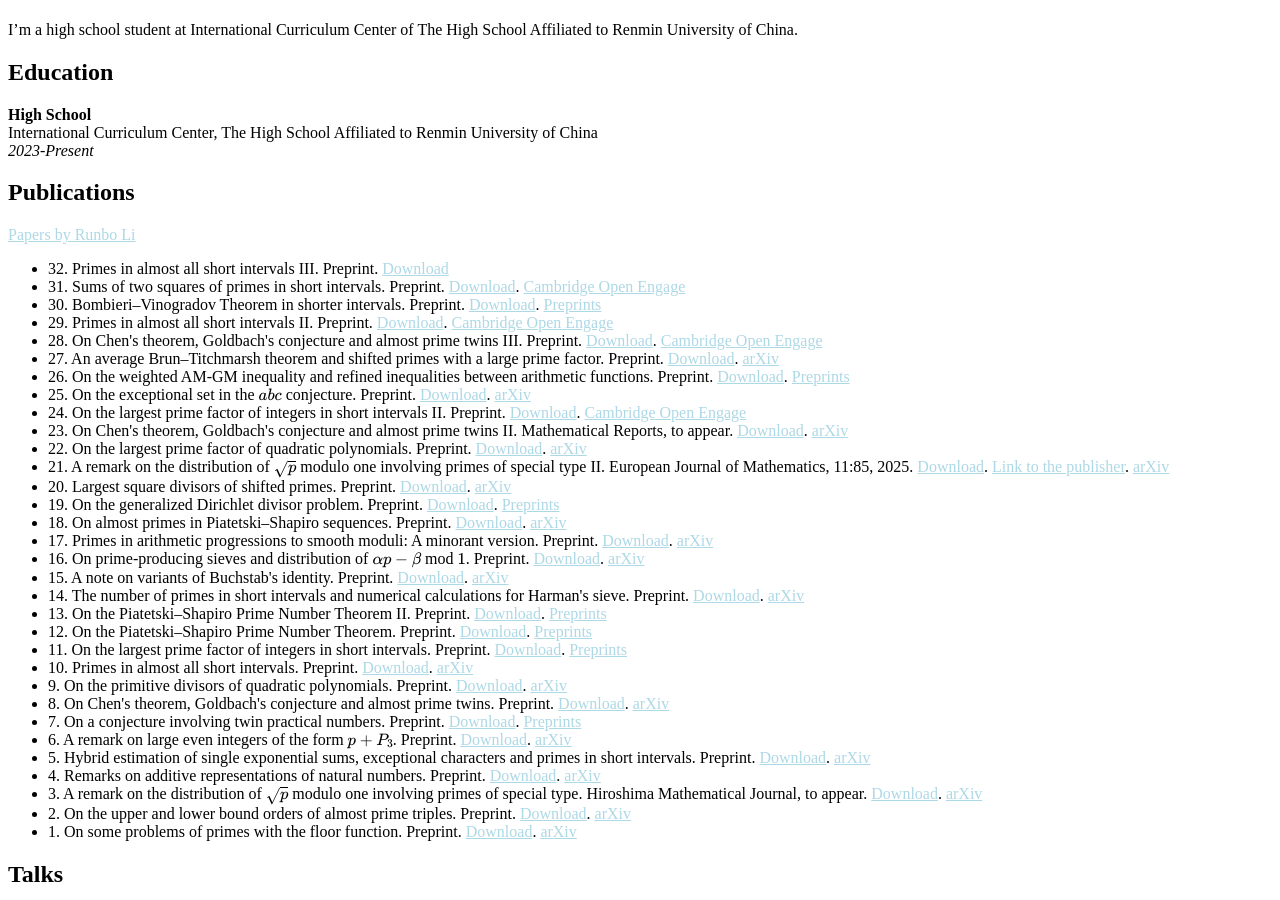
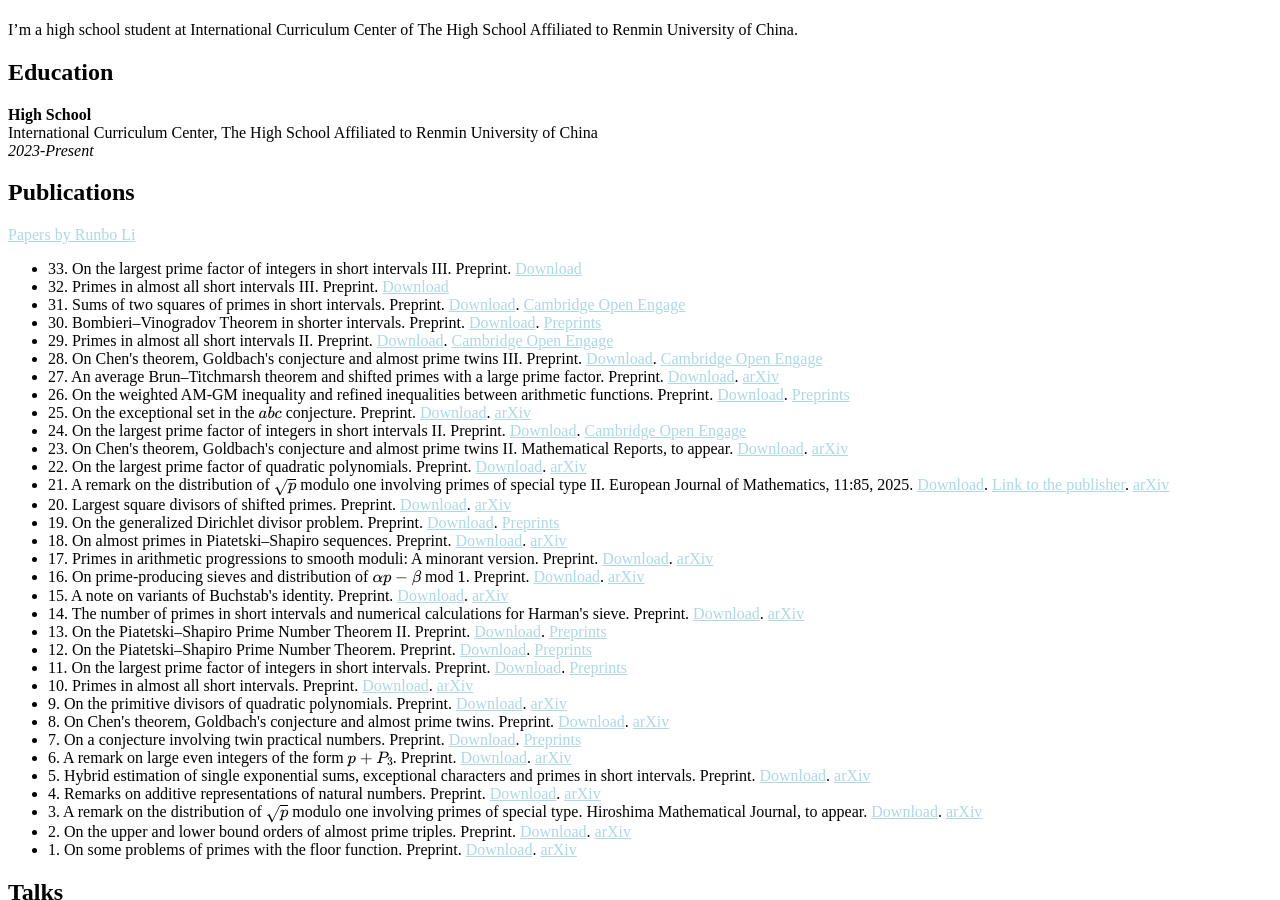
Before and after one commit to CareyRunboLi/CareyRunboLi.github.io, a Jekyll site: the page built from index.md, in a window 1280 px wide and 900 px high, scrolled down 1535 px. Built offline with Jekyll 4.4.1, drawn with Linux system fonts in a browser that asks for light colours; some web fonts are replaced; formulas are drawn with MathJax 3; a style sheet for code colours, icons or effects is not loaded; our own code applies the rules of GitHub Pages for plain Markdown files.

Commit message:
Update preprints.md

```diff
--- a/_includes/preprints.md
+++ b/_includes/preprints.md
@@ -9,6 +9,7 @@
 <a href="https://runbolicarey.com/assets/downloads/Papers_by_Runbo_Li_website.pdf"><span>Papers by Runbo Li</span></a>
 
 <ul style="margin:0 0 5px;">
+  <li>33. On the largest prime factor of integers in short intervals III. Preprint. <a href="https://runbolicarey.com/assets/downloads/On_the_largest_prime_factor_of_integers_in_short_intervals_III.pdf"><span>Download</span></a></li>
   <li>32. Primes in almost all short intervals III. Preprint. <a href="https://runbolicarey.com/assets/downloads/Primes_in_almost_all_short_intervals_III.pdf"><span>Download</span></a></li>
   <li>31. Sums of two squares of primes in short intervals. Preprint. <a href="https://runbolicarey.com/assets/downloads/Sums_of_two_squares_of_primes_in_short_intervals.pdf"><span>Download</span></a>. <a href="https://doi.org/10.33774/coe-2025-15m3h"><span>Cambridge Open Engage</span></a></li>
   <li>30. Bombieri–Vinogradov Theorem in shorter intervals. Preprint. <a href="https://runbolicarey.com/assets/downloads/Bombieri__Vinogradov_Theorem_in_shorter_intervals.pdf"><span>Download</span></a>. <a href="https://www.preprints.org/manuscript/202511.0089/v1"><span>Preprints</span></a></li>
```
